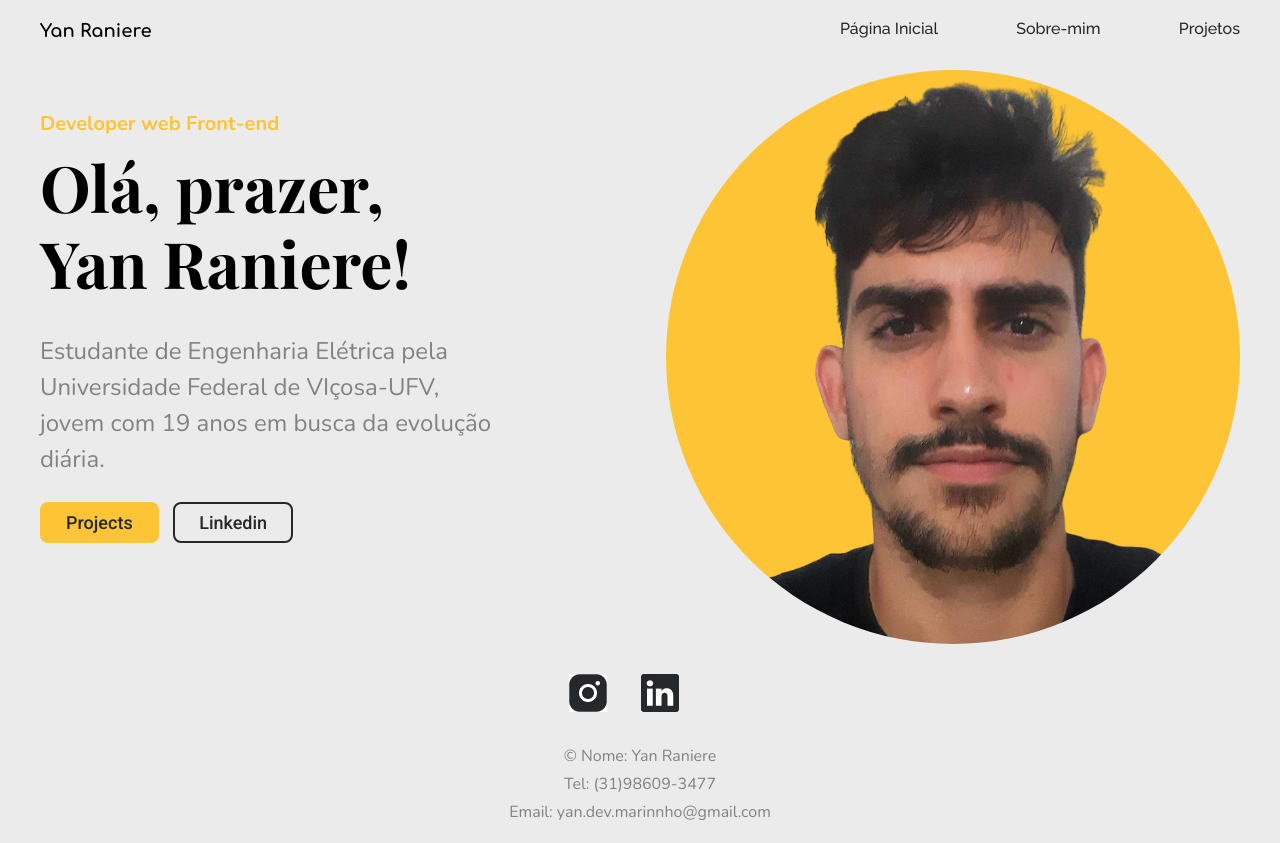
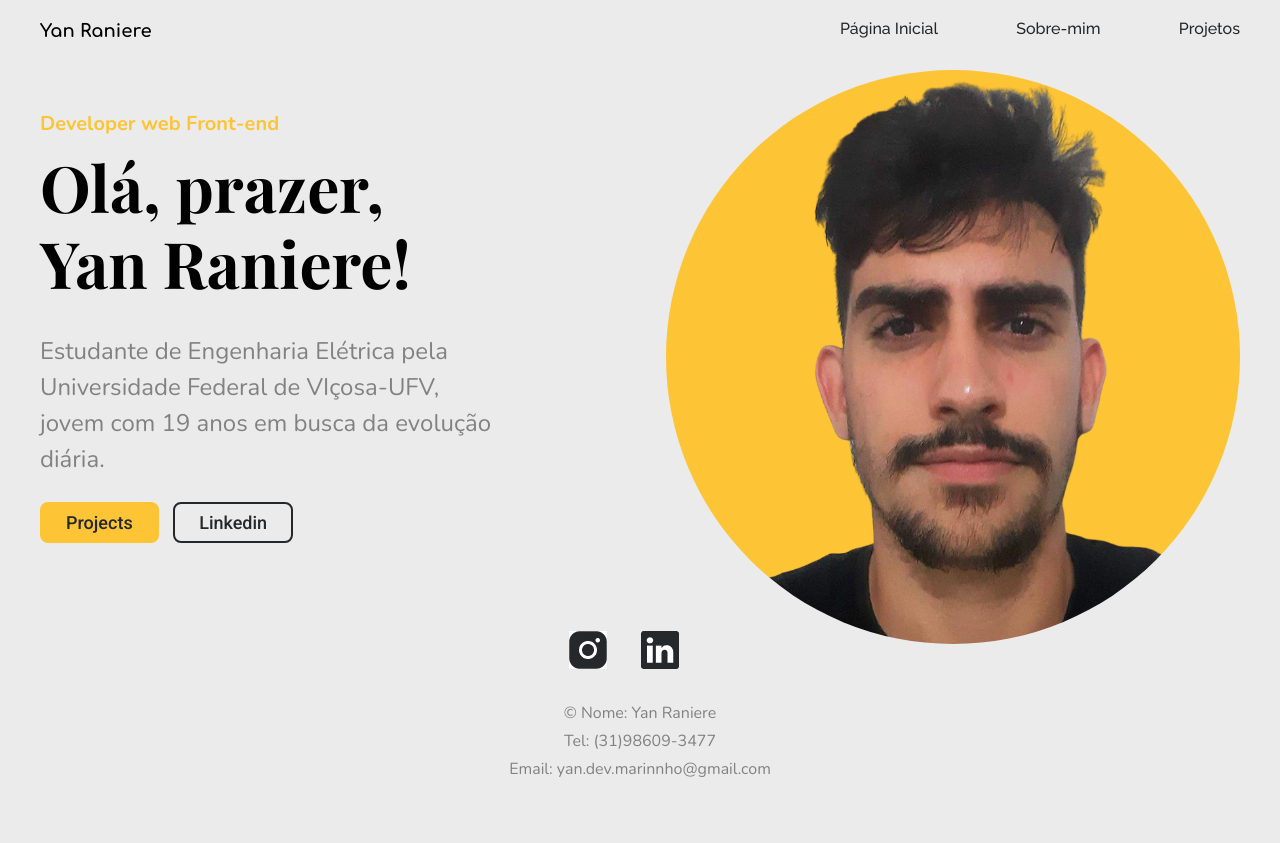
Before and after one commit to Yan-Raniere/Portfolio, a plain HTML site: page index.html in a window 1280 px wide. After the commit the page ends 800 px from the top, so only its background shows below. Drawn offline with nearby package versions, Linux system fonts and the light colour scheme.

Commit message:
changing footer

```diff
--- a/css/style.css
+++ b/css/style.css
@@ -105,9 +105,9 @@ header nav ul li a {
 /* Footer ======================== */
 
 footer {
-    /* position: absolute; */
+    position: absolute;
     width: 100%;
-    margin-top: 3rem;
+    bottom: 2rem;
 }
 footer .mid-picture {
     margin-inline: 3.2rem;
@@ -122,7 +122,7 @@ footer .last-text {
     font-size: 1.6rem;
     line-height: 2.1rem;
     color: var(--dark-gray);
-    margin: 3.2rem 0 2rem 0;
+    margin: 3.2rem 0 0rem 0;
 }
 footer .last-text .mid-last{
 
```
